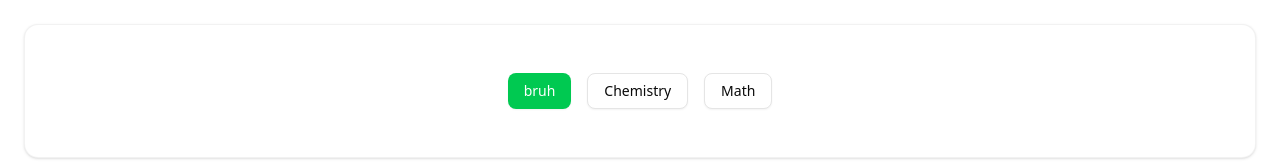
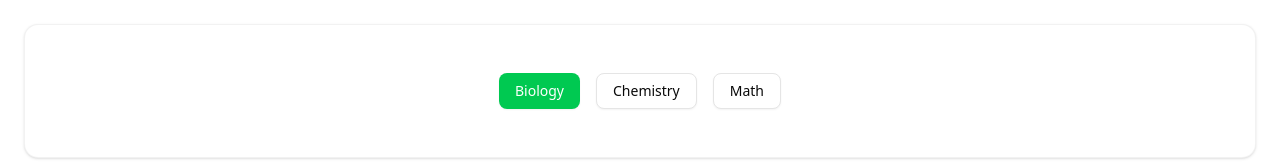
Before and after one commit to CSCI-40500-Fall-2025/project-project-7, a Next.js app: page / in a window 1280 px wide. Shown: the top 163 px of the page. Built offline with nearby package versions, Linux system fonts and the light colour scheme.

Commit message:
added gemini api although it is not properly integrated yet

```diff
--- a/package.json
+++ b/package.json
@@ -9,6 +9,7 @@
     "lint": "eslint"
   },
   "dependencies": {
+    "@google/genai": "^1.19.0",
     "@radix-ui/react-slot": "^1.2.3",
     "class-variance-authority": "^0.7.1",
     "clsx": "^2.1.1",
--- a/src/app/page.tsx
+++ b/src/app/page.tsx
@@ -10,7 +10,7 @@ export default function HomePage() {
   const [activeSubject, setActiveSubject] = useState<Subject>("biology")
 
   const subjects = [
-    { id: "biology" as const, name: "bruh", base: "bg-green-500 text-white", hover: "hover:bg-green-500", active: "active:bg-green-500" },
+    { id: "biology" as const, name: "Biology", base: "bg-green-500 text-white", hover: "hover:bg-green-500", active: "active:bg-green-500" },
     { id: "chemistry" as const, name: "Chemistry", base: "bg-blue-500 text-white", hover: "hover:bg-blue-500", active: "active:bg-blue-500" },
     { id: "math" as const, name: "Math", base: "bg-purple-500 text-white", hover: "hover:bg-purple-500",  active: "active:bg-purple-500" },
   ]
--- a/src/components/ui/card.tsx
+++ b/src/components/ui/card.tsx
@@ -1,6 +1,12 @@
 import * as React from "react"
 
 import { cn } from "@/lib/utils"
+import { Fetch } from "@/geminiAPI/geminiFetch"
+
+/*
+  Added an onclick attribute to the Card component. Each card component needs a subject
+  that will be sent to the gemini api.
+*/
 
 function Card({ className, ...props }: React.ComponentProps<"div">) {
   return (
@@ -11,6 +17,7 @@ function Card({ className, ...props }: React.ComponentProps<"div">) {
         className
       )}
       {...props}
+      onClick={() => Fetch('The Civil War era (1844 - 1877)')}
     />
   )
 }
--- /dev/null
+++ b/src/geminiAPI/geminiFetch.tsx
@@ -0,0 +1,28 @@
+
+import React from 'react'
+import { GoogleGenAI } from "@google/genai";
+
+/*
+    To use the Gemini API, you will have to create a .env.local file
+    in your root directory where it will contain your gemini api key in the following format:
+    GEMINI_API_KEY=[API_KEY]
+*/
+const ai = new GoogleGenAI({
+    // apiKey: process.env.GEMINI_API_KEY,
+    apiKey: "AIzaSyAB6DlVUAhzG2plJoW9tNQoalqqiDVjujE"
+});
+
+export async function Fetch(subject: string) {
+
+    const response = await ai.models.generateContent({
+        model: "gemini-2.5-flash",
+        contents: `Generate 4 question on ${subject}. It should be in multiple choice format.`
+    });
+
+    console.log(response.text)
+}
+
+/*
+    API response is very slow.
+    It generates the questions but in incorrect format
+*/
```
Also changed, not shown: 1 other file (tests, documents, lock files or other folders).
